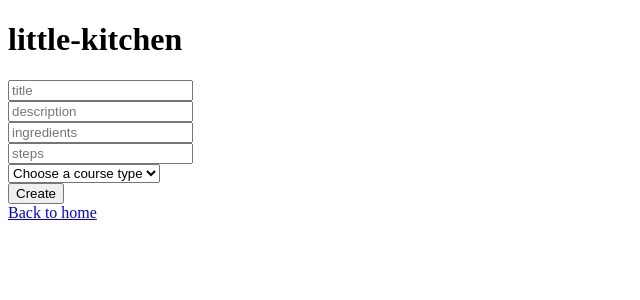
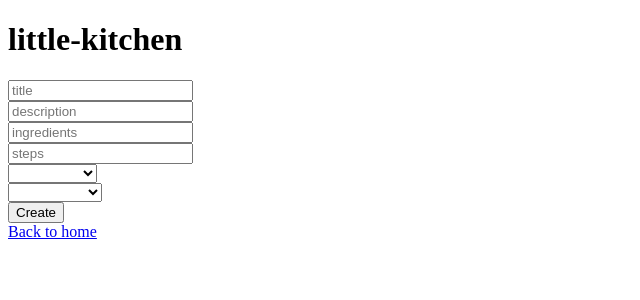
Before and after one commit to Naime-m/LittleKitchenUI, an Angular app: page /create in a window 1280 px wide. Shown: the top 300 px of the page, without its empty margins (0-640 px from the left). Built offline with nearby package versions, Linux system fonts and the light colour scheme.

Commit message:
edited create component to add working enums

```diff
--- a/src/app/models/recipe.ts
+++ b/src/app/models/recipe.ts
@@ -9,16 +9,16 @@ export interface Recipe {
     Category: Category;
 }
 export enum CourseType {
-    Appetizer = 'Appetizer',
-    MainCourse = 'Main Course',
-    Dessert = 'Dessert',
-    Beverage = 'Beverage'
+    Appetizer,
+    MainCourse,
+    Dessert,
+    Beverage
 }
 
 export enum Category {
-    Vegan = 'Vegan',
-    Meat = 'Meat',
-    Fish = 'Fish',
-    GlutenFree = 'Gluten Free'
+    Vegan,
+    Meat,
+    Fish,
+    GlutenFree
 
 }
--- a/src/app/recipe-create/recipe-create.component.html
+++ b/src/app/recipe-create/recipe-create.component.html
@@ -12,15 +12,18 @@
         <input type="text" name="steps" class="form-control" [(ngModel)]="recipe.steps" placeholder="steps">
     </div>
     <div class="form-group">
-        <select class="form-control" name="courseType" ngModel>
-            <option value="" disabled>Choose a course type</option>
-
-
-            <option *ngFor="let courseType of recipe.courseType| keyvalue" [ngValue]="courseType">
-                {{courseType}}</option>
+        <select name="courseType"[(ngModel)]="recipe.category">
+            <option *ngFor="let category of categories | keyvalue" [ngValue]="category.value">
+                {{category.value}}
+            </option>
         </select>
-
-
+        </div>
+        <div class="form-group">
+            <select name="courseType"[(ngModel)]="recipe.courseType">
+                <option *ngFor="let course of courseTypes | keyvalue" [ngValue]="course.value">
+                    {{course.value}}
+                </option>
+            </select>
             </div>
         <button type="submit" (click)="createRecipe()">Create</button>
     </form>
--- a/src/app/recipe-create/recipe-create.component.ts
+++ b/src/app/recipe-create/recipe-create.component.ts
@@ -12,12 +12,15 @@ import { RecipeService } from '../services/recipe.service';
 export class RecipeCreateComponent {
 
   recipe: any = {};
+  courseTypes: any = CourseType;
+  categories: any = Category;
 constructor( private recipeService: RecipeService, private router: Router, ) {}
 
   createRecipe() {
     this.recipeService.onPostRecipe(this.recipe).subscribe(
       response => {
-      this.router.navigate(['/recipes']);
+     this.router.navigate(['/recipes']);
+     console.log(response);
             }
     )
   }
--- a/src/app/recipe-edit/recipe-edit.component.html
+++ b/src/app/recipe-edit/recipe-edit.component.html
@@ -14,9 +14,9 @@
             <input type="text" name="steps" class="form-control" [(ngModel)]="recipe.steps" placeholder="steps">
         </div>
         <div class="form-group">
-            <select name="courseType">
-                <option *ngFor="let type of recipe.courseType | keyvalue" [ngValue]="type.value">
-                    {{type.value}}
+            <select name="courseType"[(ngModel)]="recipe.courseType">
+                <option *ngFor="let course of courseTypes | keyvalue" [ngValue]="course.value">
+                    {{course.value}}
                 </option>
             </select>
             <p>{{recipe.courseType}}</p>
--- a/src/app/recipe-edit/recipe-edit.component.ts
+++ b/src/app/recipe-edit/recipe-edit.component.ts
@@ -13,13 +13,17 @@ export class RecipeEditComponent implements OnInit {
   constructor(private recipeService: RecipeService, private actRoute: ActivatedRoute, private router: Router) { }
 
   recipe: any = {};
+
+  courseTypes = CourseType;
+
   id = this.actRoute.snapshot.params['id'];
 
 
   editRecipe() {
     this.recipeService.onPutRecipe(this.recipe).subscribe(
       response => {
-        this.router.navigate(['/recipes']);
+        //this.router.navigate(['/recipes']);
+        console.log(response);
       }
     )
   }
--- a/src/app/services/recipe.service.ts
+++ b/src/app/services/recipe.service.ts
@@ -1,7 +1,7 @@
-import { HttpClient } from '@angular/common/http';
+import { HttpClient, HttpParams } from '@angular/common/http';
 import { Injectable } from '@angular/core';
 import { Observable } from 'rxjs';
-import { Recipe } from '../models/recipe';
+import { Category, CourseType, Recipe } from '../models/recipe';
 
 @Injectable({
   providedIn: 'root'
```
Lines whose indentation alone changed are shown as unchanged.
